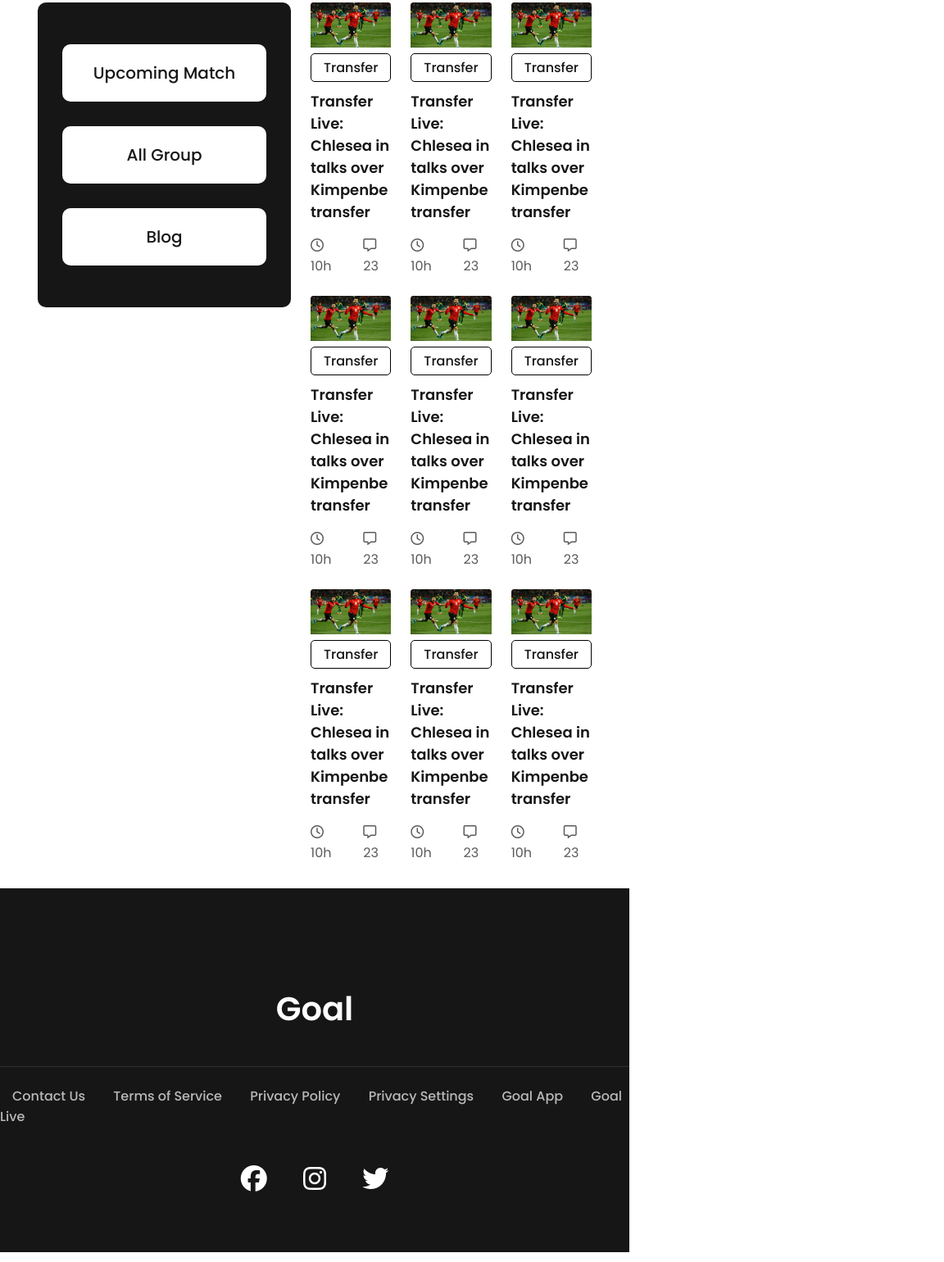
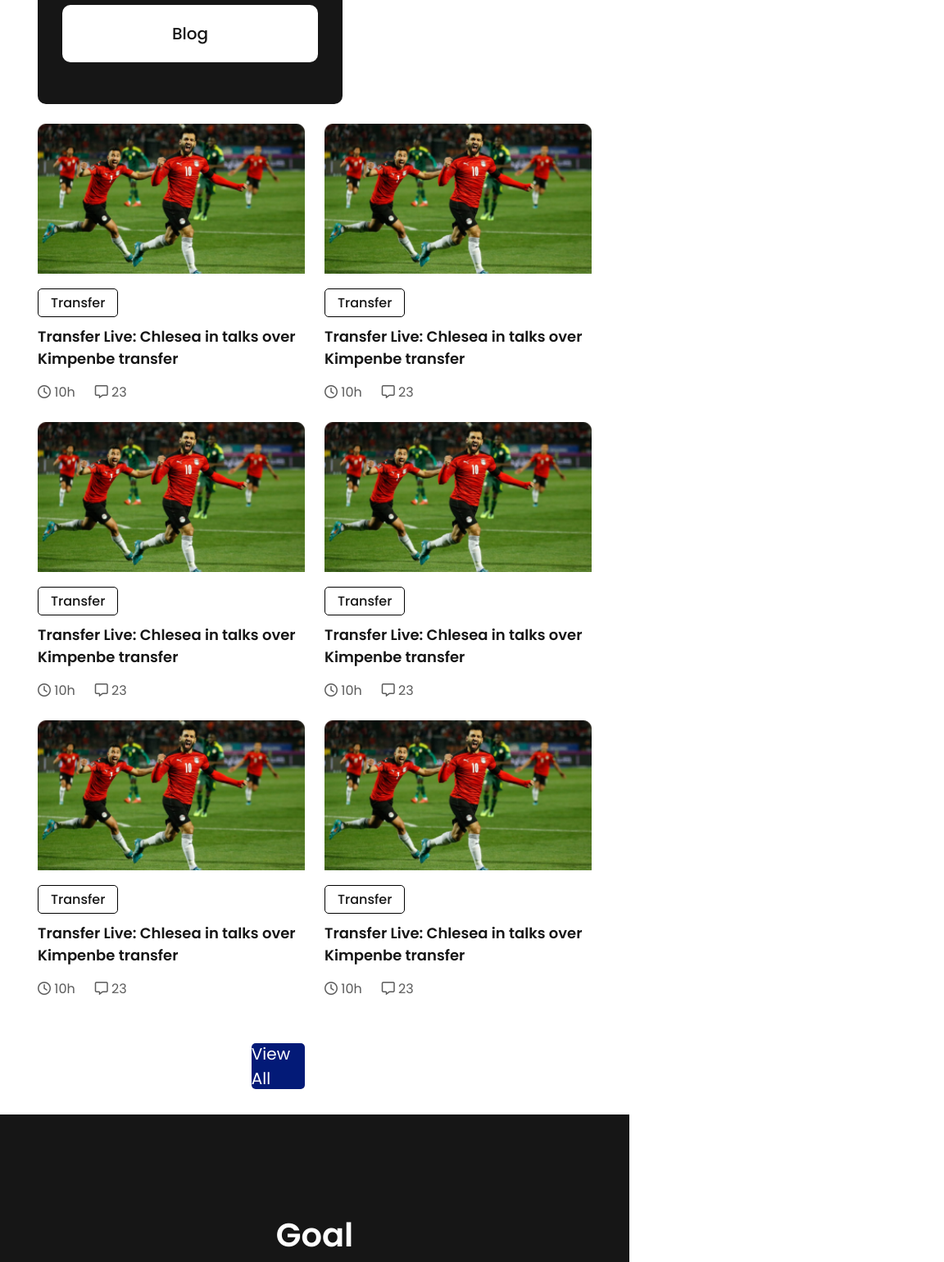
Before and after one commit to nusrat-git/world-cup, a plain HTML site: page html/index.html in a window 768 px wide. Shown: the part 689-2229 px from the top of the page at 82% size, 1152 px wide, since content can reach past the window. Drawn offline with Linux system fonts and the light colour scheme.

Commit message:
tablet responsive css

```diff
--- a/html/index.html
+++ b/html/index.html
@@ -5,7 +5,8 @@
     <meta charset="UTF-8">
     <meta http-equiv="X-UA-Compatible" content="IE=edge">
     <meta name="viewport" content="width=device-width, initial-scale=1.0">
-    <title>Document</title>
+    <title>SPORTS TV</title>
+    <link rel="shortcut icon" href="/assets/sports-tv-logo.png" type="image/x-icon">
     <link rel="stylesheet" href="/style/style.css">
     <link rel="preconnect" href="https://fonts.googleapis.com">
     <link rel="preconnect" href="https://fonts.gstatic.com" crossorigin>
@@ -89,7 +90,7 @@
                         <div class="icon"><i class="fa-regular fa-message"></i> 23</div>
                     </div>
                 </div>
-                <div class="blog">
+                <div class="blog hide">
                     <img src="/assets/Blog Image.png" alt="">
                     <a href="">Transfer</a>
                     <h2>Transfer Live: Chlesea in talks over Kimpenbe transfer</h2>
@@ -98,7 +99,7 @@
                         <div class="icon"><i class="fa-regular fa-message"></i> 23</div>
                     </div>
                 </div>
-                <div class="blog">
+                <div class="blog hide">
                     <img src="/assets/Blog Image.png" alt="">
                     <a href="">Transfer</a>
                     <h2>Transfer Live: Chlesea in talks over Kimpenbe transfer</h2>
@@ -107,7 +108,7 @@
                         <div class="icon"><i class="fa-regular fa-message"></i> 23</div>
                     </div>
                 </div>
-                <div class="blog">
+                <div class="blog hide">
                     <img src="/assets/Blog Image.png" alt="">
                     <a href="">Transfer</a>
                     <h2>Transfer Live: Chlesea in talks over Kimpenbe transfer</h2>
@@ -115,6 +116,9 @@
                         <div class="icon"><i class="fa-regular fa-clock"></i> 10h</div>
                         <div class="icon"><i class="fa-regular fa-message"></i> 23</div>
                     </div>
+                </div>
+                <div class="view">
+                    <a href="">View All</a>
                 </div>
 
 
--- a/style/style.css
+++ b/style/style.css
@@ -14,12 +14,8 @@ main {
     display: flex;
     justify-content: center;
     margin: 2% 6%;
-
-    /* position: absolute; */
     width: 1321px;
     height: 646px;
-    /* left: 120px;
-    top: 50px; */
 
 
     background: #161616;
@@ -87,9 +83,7 @@ h1 {
 }
 
 .list {
-    /* position: absolute;
-    left: 140px;
-    top: 826px; */
+
     width: 312px;
     height: 312px;
     background-color: #161616;
@@ -166,6 +160,11 @@ h2 {
 
 }
 
+.view {
+    display: none;
+
+}
+
 footer {
     display: flex;
     flex-direction: column;
@@ -174,7 +173,7 @@ footer {
     justify-content: center;
     width: 100%;
     height: 444px;
-    background-color: #161616   ;
+    background-color: #161616;
     margin-top: 2%;
 }
 
@@ -188,7 +187,7 @@ h4 {
 
 }
 
-.info{
+.info {
     padding-top: 3%;
     border-top: 1px solid rgba(255, 255, 255, 0.1);
 }
@@ -204,8 +203,125 @@ h4 {
 
 
 }
-.social a{
+
+.social a {
     padding: 0 20px;
     color: #FFFFFF;
     font-size: 2em;
 }
+
+@media screen and (min-width: 768px) and (max-width:1024px) {
+    .section-1 {
+        width: 90%;
+        height: 398px;
+    }
+
+    h1 {
+
+        font-family: 'Poppins';
+        font-style: normal;
+        font-weight: 700;
+        font-size: 40px;
+        color: #FFFFFF;
+        margin-bottom: 4px;
+
+
+    }
+
+    .top-p {
+
+        font-family: 'Poppins';
+        font-style: normal;
+        font-weight: 400;
+        font-size: 14px;
+        color: #FFFFFF;
+
+    }
+
+    .space {
+        padding-top: 2%;
+        /* width: 50%; */
+    }
+
+    .space img {
+        width: 88.5%;
+        margin-top: 0;
+    }
+
+    .list {
+
+        width: 312px;
+        height: 312px;
+        background-color: #161616;
+        border-radius: 10px;
+        padding: 30px;
+        display: flex;
+        flex-direction: column;
+        row-gap: 30px;
+        justify-content: center;
+    }
+
+    .list a {
+        text-decoration: none;
+        font-family: 'Poppins';
+        font-style: normal;
+        font-weight: 500;
+        font-size: 20px;
+        color: #161616;
+        text-align: center;
+        background-color: #FFFFFF;
+        border-radius: 10px;
+        padding: 20px;
+    }
+
+    .grid {
+        display: flex;
+        flex-direction: column;
+        gap: 24px;
+        margin: 2% 6%
+    }
+
+    .blogs {
+        display: grid;
+        grid-template-columns: repeat(2, 1fr);
+        column-gap: 24px;
+        row-gap: 24px;
+        width: 100%;
+    }
+
+    .hide {
+        display: none;
+    }
+
+    .view {
+        display: flex;
+        align-items: center;
+        justify-content: center;
+        margin-left: 80%;
+
+    }
+
+    .view a {
+        display: flex;
+        align-items: center;
+        justify-content: space-evenly;
+        width: 187px;
+        height: 56px;
+        margin-top: 30px;
+        text-decoration: none;
+        background-color: hsl(228, 95%, 24%);
+
+        border-radius: 5px;
+
+
+        font-family: 'Poppins';
+        font-style: normal;
+        font-weight: 400;
+        font-size: 20px;
+
+        color: #FFFFFF;
+
+
+    }
+
+}
```
Also changed, not shown: assets/sports-tv-logo.png (added).
